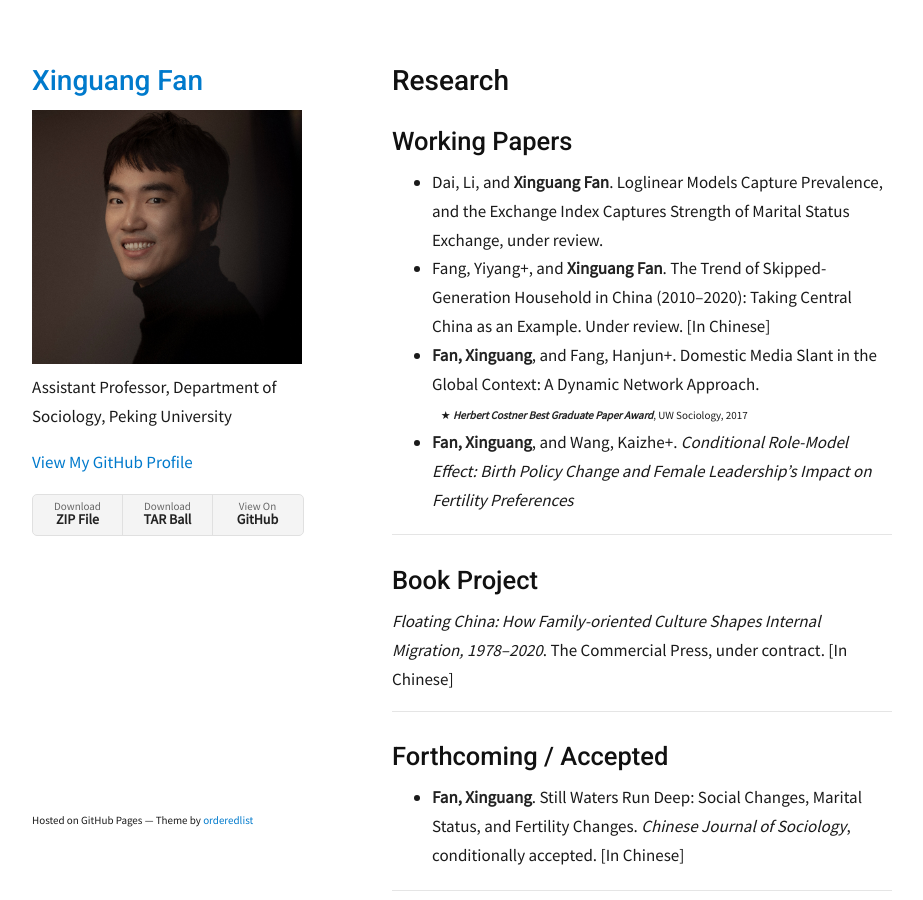
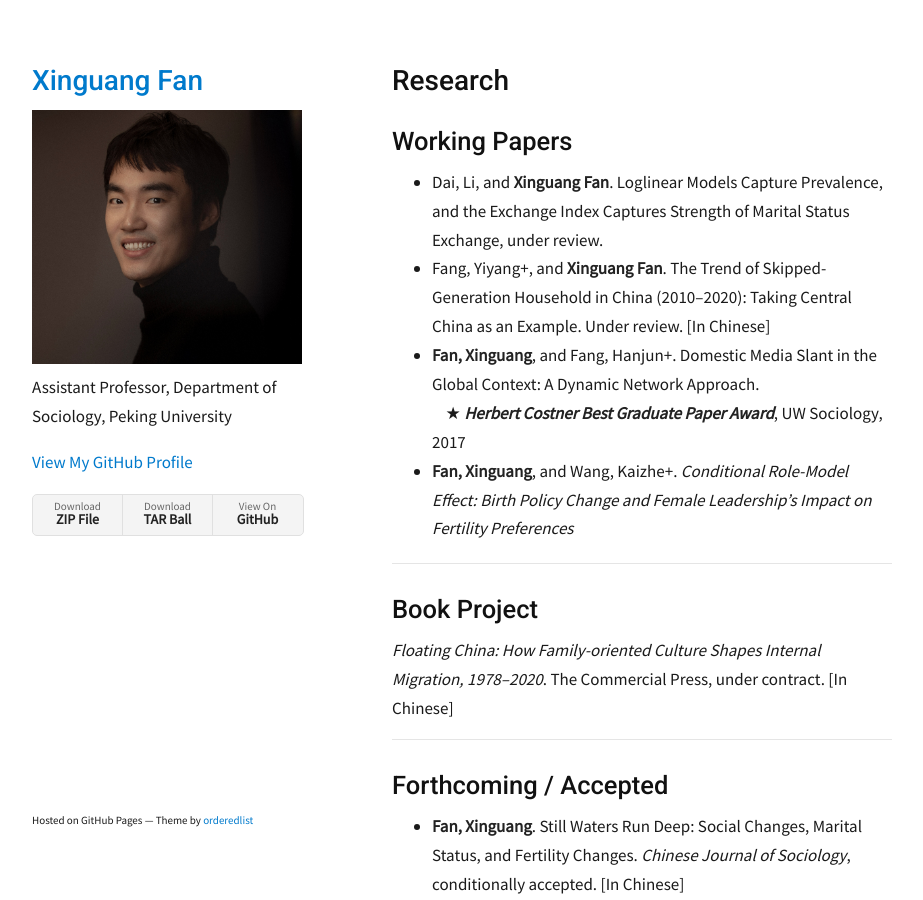
Before and after one commit to xinguang-fan/xinguang-fan.github.io, a Jekyll site: the page built from research.md, in a window 1280 px wide and 900 px high. Shown: the whole window, without its empty margins (178-1101 px from the left). Built offline with Jekyll 4.4.1, drawn with Linux system fonts in a browser that asks for light colours.

```diff
--- a/research.md
+++ b/research.md
@@ -13,7 +13,7 @@ nav_order: 2
 - Fang, Yiyang+, and **Xinguang Fan**. The Trend of Skipped-Generation Household in China (2010–2020): Taking Central China as an Example. Under review. [In Chinese]
 - **Fan, Xinguang**, and Fang, Hanjun+. Domestic Media Slant in the Global Context: A Dynamic Network Approach.
   <br>
-    <small>&nbsp;&nbsp;&nbsp;&nbsp;★ <strong><em>Herbert Costner Best Graduate Paper Award</em></strong>, UW Sociology, 2017</small>
+    &nbsp;&nbsp;&nbsp;&nbsp;★ <strong><em>Herbert Costner Best Graduate Paper Award</em></strong>, UW Sociology, 2017
 - **Fan, Xinguang**, and Wang, Kaizhe+. *Conditional Role-Model Effect: Birth Policy Change and Female Leadership’s Impact on Fertility Preferences*
 
 ---
```
